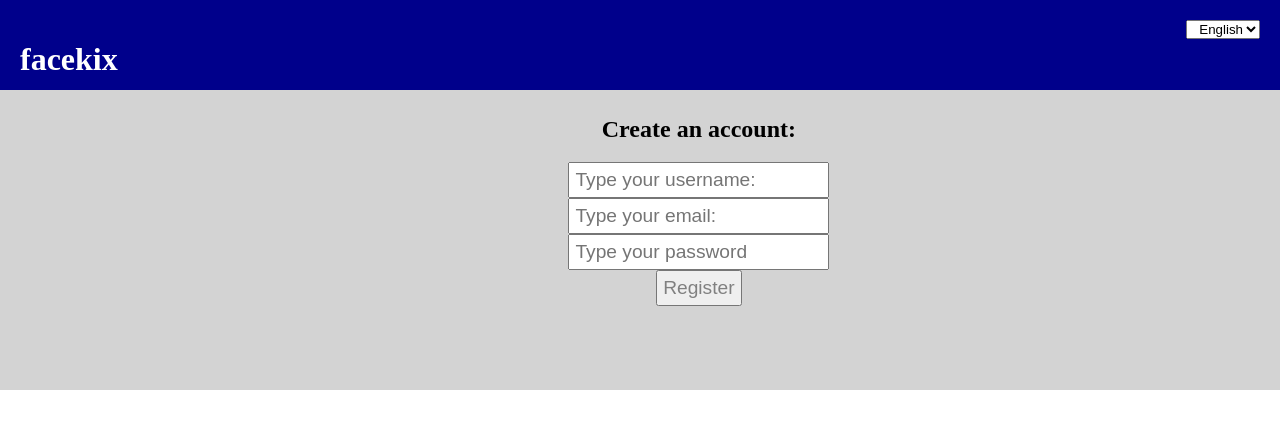
After one commit to Seppe21/facekix, a PHP site: page /register.php in a window 1280 px wide. The commit adds this page. Shown: the top 429 px of the page. Run offline with PHP 8.4, Linux system fonts and the light colour scheme.

Commit message:
register update

```diff
--- /dev/null
+++ b/antet.php
@@ -0,0 +1,10 @@
+    <div class="antet">
+        <h1><a href="index.php">facekix</a></h1>
+
+        <select>
+            <option value="English">English</option>
+            <option value="Francais">Francais</option>
+        </select>
+
+
+    </div>
--- a/css/style.css
+++ b/css/style.css
@@ -7,6 +7,14 @@ body {
             font-size: -2in;
             color: white;
         }
+
+        h1 a {
+            color: white;
+            text-decoration: none;
+        }
+
+        a { color: #334455;}
+
         select {
             color:black;
             text-align:right
@@ -33,6 +41,7 @@ body {
     fieldset {
 
         text-align: center;
+        margin: 0 auto;
     }
     input {
         padding: 5px;
@@ -48,14 +57,14 @@ body {
 
 
             .continut2 {
-        height: 100px;
+        height: 400px;
         width: 490px;
         background: red;
     }
 
         .thumbnail {
-        width: 30px;
-        height:30px;
+        width: 50px;
+        height:50px;
         margin: 10px;
         float: left;
         background-color: blue;
--- /dev/null
+++ b/register.php
@@ -0,0 +1,37 @@
+<!DOCTYPE html>
+<html>
+<head>
+  <title>Create an account</title>
+  <link rel="stylesheet" type="text/css" href="css/style.css">
+
+</head>
+
+<body>
+
+
+<?php include 'antet.php'; ?>
+
+        <div class="continut">
+
+        <fieldset>
+             <h2>Create an account:</h2>
+            <form action="">
+                <input type="text" name="username" placeholder="Type your username:"><br/>
+                <input type="text" name="email" placeholder="Type your email:"><br/>
+                <input type="password" name="password" placeholder="Type your password"><br/>
+                <input type="submit" name="Login" value="Register">
+            </form>
+
+        </fieldset>
+    </div>
+
+
+
+
+
+    </div>
+
+</body>
+</html>
+
+<?php
```
Also changed, not shown: index.php (renamed from login.html, +2 -10 lines), profile.html (deleted, +0 -26 lines), profile.php (added, +34 -0 lines), register.html (deleted, +0 -64 lines).
